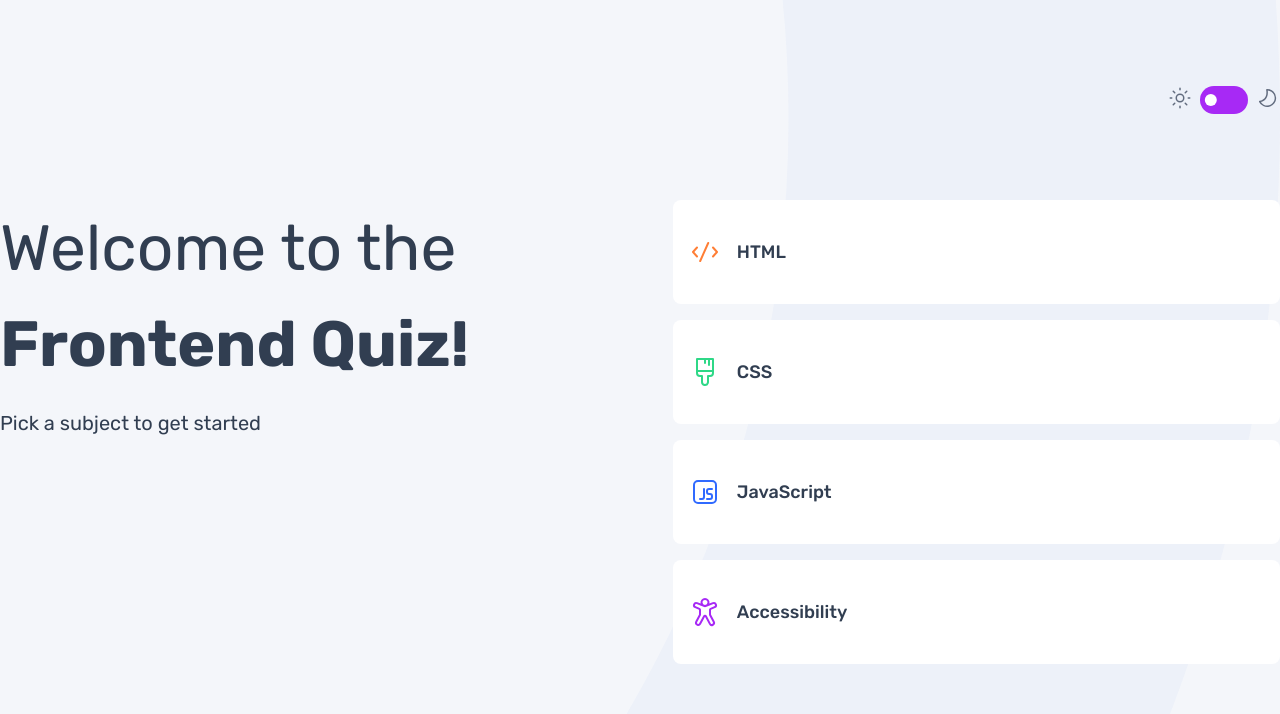
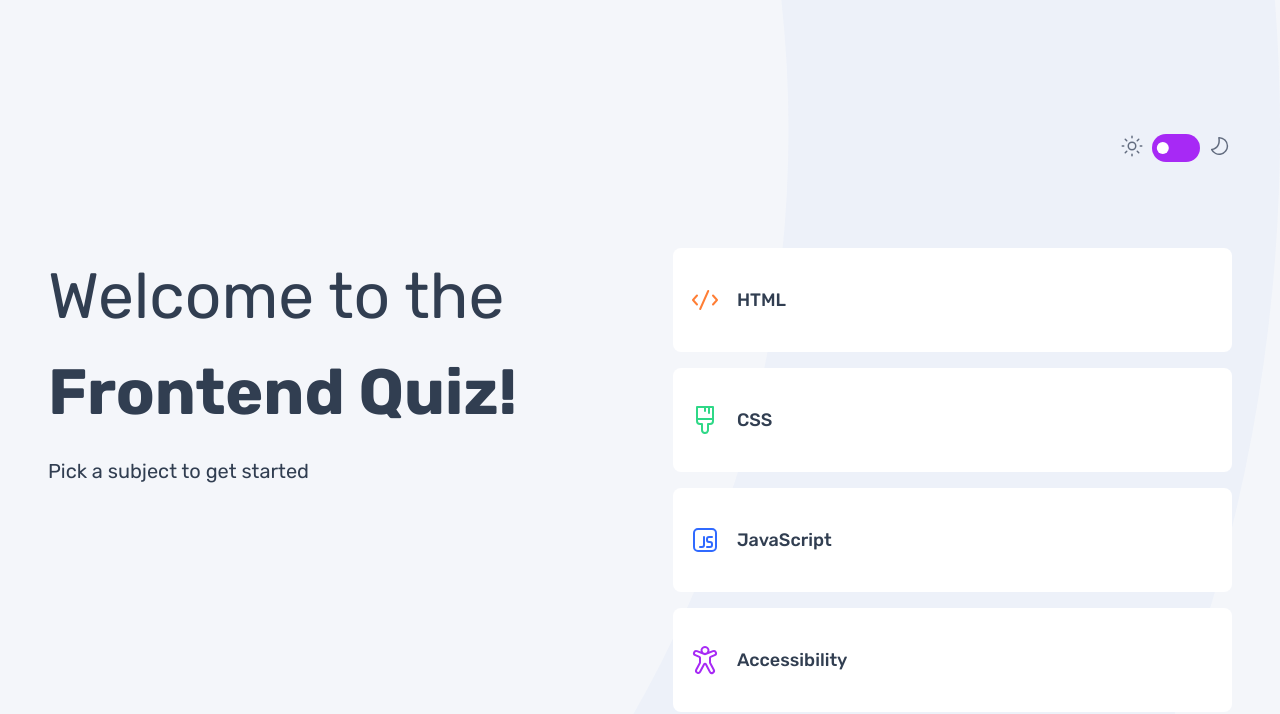
Before and after one commit to moskalenki/jsx, a React (Vite) app: page / in a window 1280 px wide. Shown: the top 714 px of the page. Built offline with nearby package versions, Linux system fonts and the light colour scheme.

Commit message:
result card for medium devices

```diff
--- a/src/App.jsx
+++ b/src/App.jsx
@@ -42,7 +42,7 @@ function App() {
 
   return (
     <div className="px-6 min-h-screen lg:px-0 lg:py-16">
-      <div className="mx-auto lg:max-w-[80rem]">
+      <div className="mx-auto lg:max-w-[80rem] md:p-12">
         <Navbar
           isDark={isDark}
           toggleTheme={toggleTheme}
--- a/src/components/Quiz.jsx
+++ b/src/components/Quiz.jsx
@@ -44,14 +44,14 @@ export default function Quiz({ currentQuiz, clearCurrentQuiz }) {
   return (
     <>
       {gameEnd ? (
-        <div className="lg:flex lg:flex-row lg:gap-16 2 lg:w-full">
-          <div className="w-full mt-8 mb-10 lg:w-1/2 lg:pr-8 lg:mb-0 lg:mt-0  lg:w-1/2">
+        <div className="lg:flex lg:flex-row lg:gap-16 2 lg:w-full  md:p-16 lg:p-0 md:w-[540px] md:m-auto sm:-w[327px]  lg:p-16 w-[327px] m-auto">
+          <div className="w-full mt-8 mb-10 lg:w-1/2 lg:pr-8 lg:mb-0 lg:mt-0  lg:w-1/2 ">
             <p className="flex flex-col text-[2.5rem] font-light lg:text-[4rem] lg:leading-[1.1]">
               Quiz completed<span className="font-medium">You scored...</span>
             </p>
           </div>
           <div className="w-full lg:w-1/2">
-            <div className="p-8 rounded-[0.75rem] bg-background shadow-xl lg:h-[512px] lg:p-[3rem]">
+            <div className="p-8 rounded-[0.75rem] bg-background shadow-xl lg:h-[512px] lg:p-[3rem] shadow-xl shadow-gray">
               <div className="flex items-center justify-center m-auto mb-4 lg:mb-10">
                 <img
                   src={currentQuiz?.icon}
```
